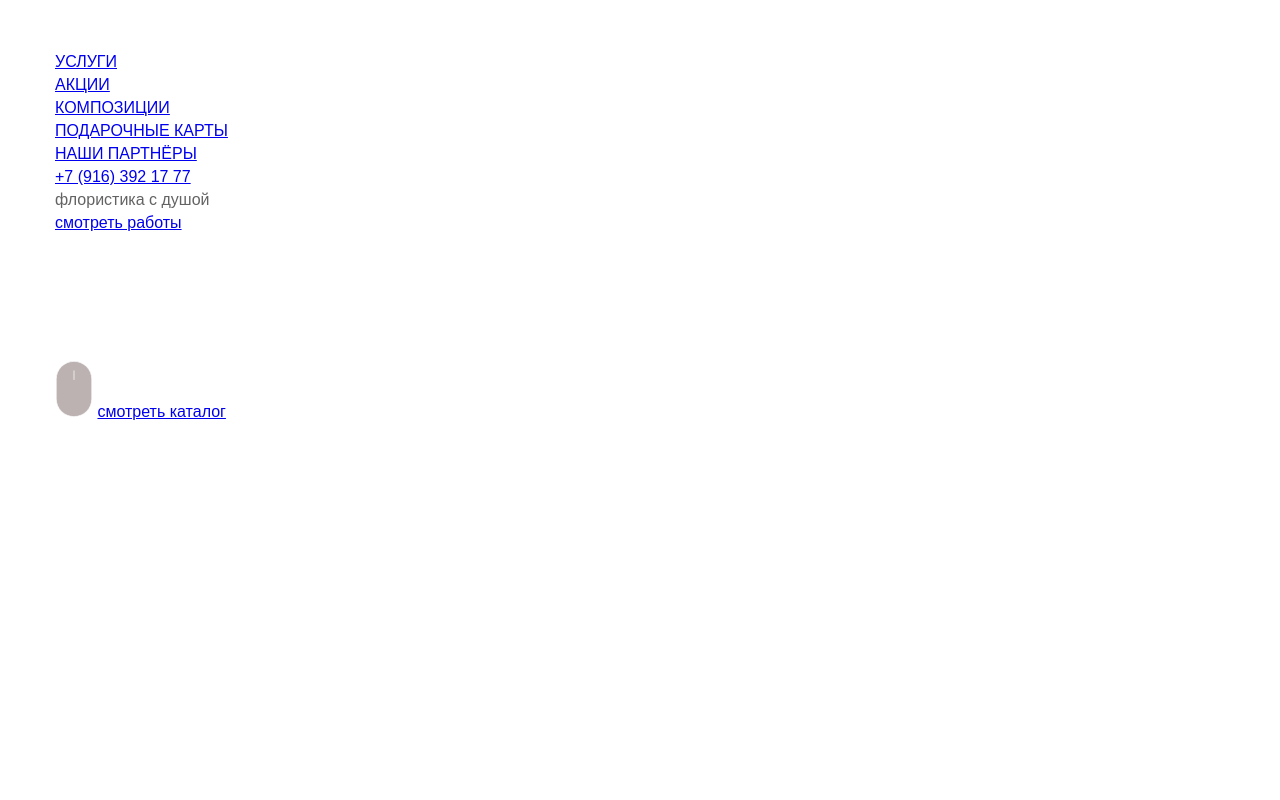
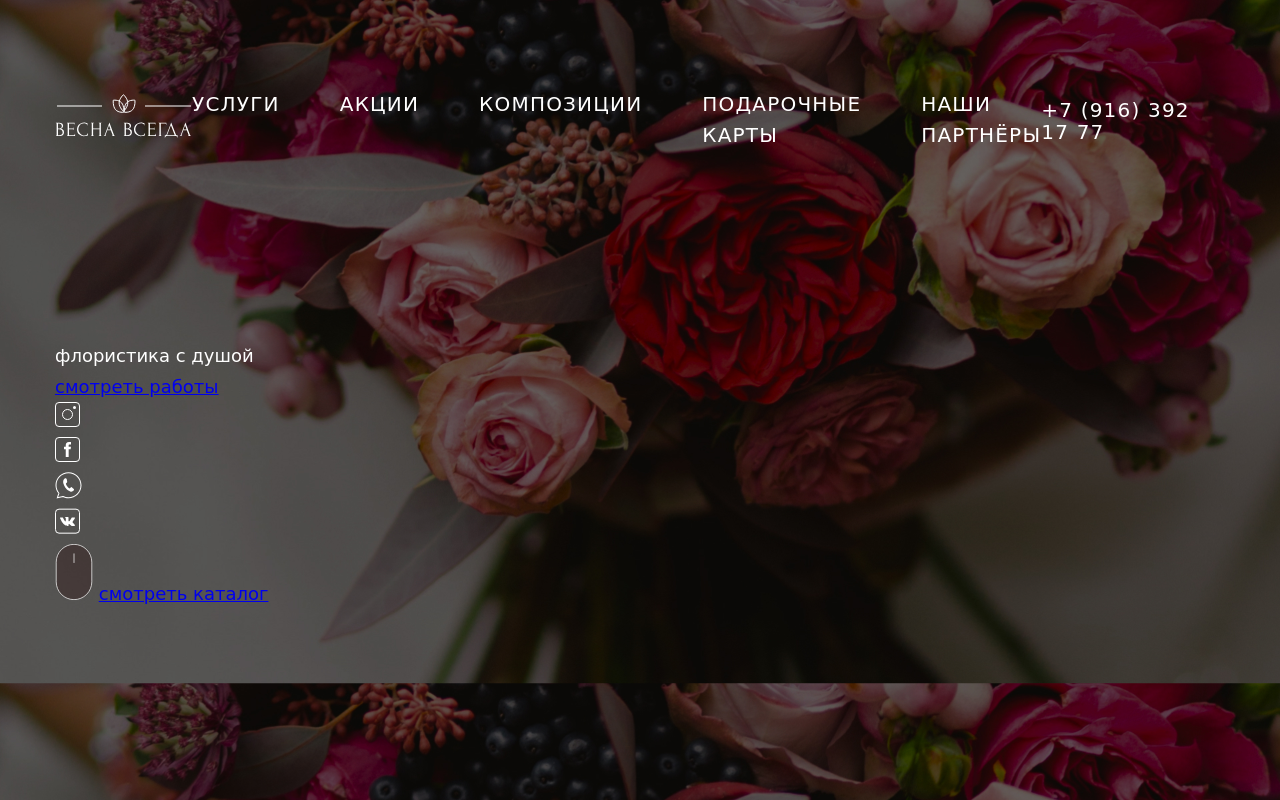
Before and after one commit to puncoviy/floristry-layout, a plain HTML site: page index.html in a window 1280 px wide. Drawn offline with Linux system fonts and the light colour scheme; a web font is replaced by a local one.

Commit message:
feat: finish header section

```diff
--- a/css/style.css
+++ b/css/style.css
@@ -1,10 +1,13 @@
 body {
-    font-family: 'Montserrat', sans-serif;
+    font-family: 'Forum', cursive;
     font-style: normal;
     font-weight: 400;
-    font-size: 16px;
-    line-height: 23px;
-    color: #636363;
+    font-size: 18px;
+    line-height: 170%;
+    color: #FFFFFF;
+    background-image: url(../img/bg.jpg);
+    background-size: cover;
+    background-position: top center;
 }
 
 .container {
@@ -25,8 +28,39 @@ body {
 }
 
 .title {
-    font-weight: 700;
-    font-size: 30px;
-    line-height: 124.41%;
-    color: #000;
+    font-size: 50px;
+    line-height: 55px;
+    letter-spacing: 0.09em;
+    text-transform: uppercase;
 }
+
+/* HEADER */
+
+.header {
+    margin-top: 90px;
+    margin-bottom: 190px;
+}
+
+.header__menu {
+    display: flex;
+    justify-content: space-between;
+    align-items: center;
+}
+
+.header__menu-list {
+    display: flex;
+    gap: 60px;
+}
+
+.header__menu-link,
+.header__menu-phone {
+    font-size: 20px;
+    line-height: 22px;
+    letter-spacing: 0.06em;
+    color: inherit;
+    text-decoration: none;
+    text-transform: uppercase;
+
+}
+
+/* PROMO */
--- a/index.html
+++ b/index.html
@@ -5,6 +5,9 @@
     <meta http-equiv="X-UA-Compatible" content="IE=edge">
     <meta name="viewport" content="width=device-width, initial-scale=1.0">
     <title>Floristry | Флористика, букеты, цветы</title>
+    <link rel="preconnect" href="https://fonts.googleapis.com">
+    <link rel="preconnect" href="https://fonts.gstatic.com" crossorigin>
+    <link href="https://fonts.googleapis.com/css2?family=Forum&display=swap" rel="stylesheet">
     <link rel="stylesheet" href="./css/reset.css">
     <link rel="stylesheet" href="./css/style.css">
 </head>
```
